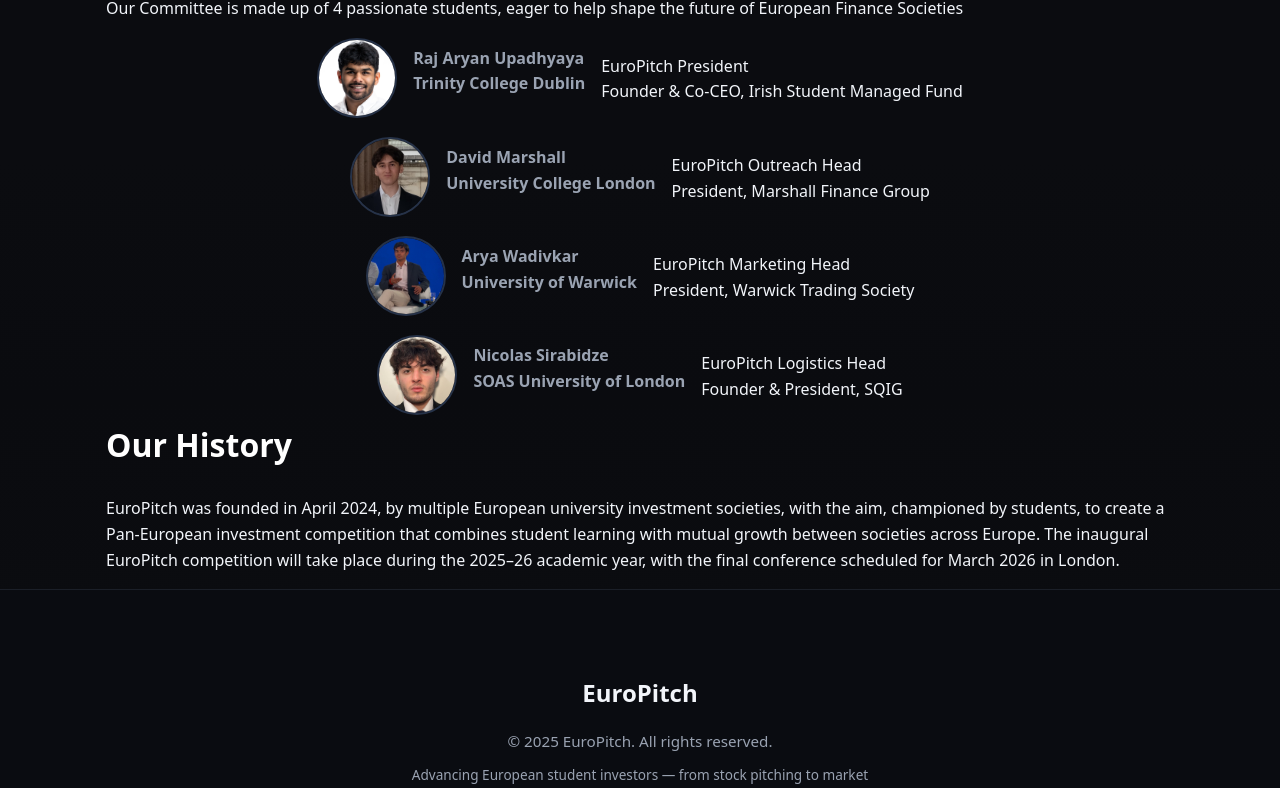
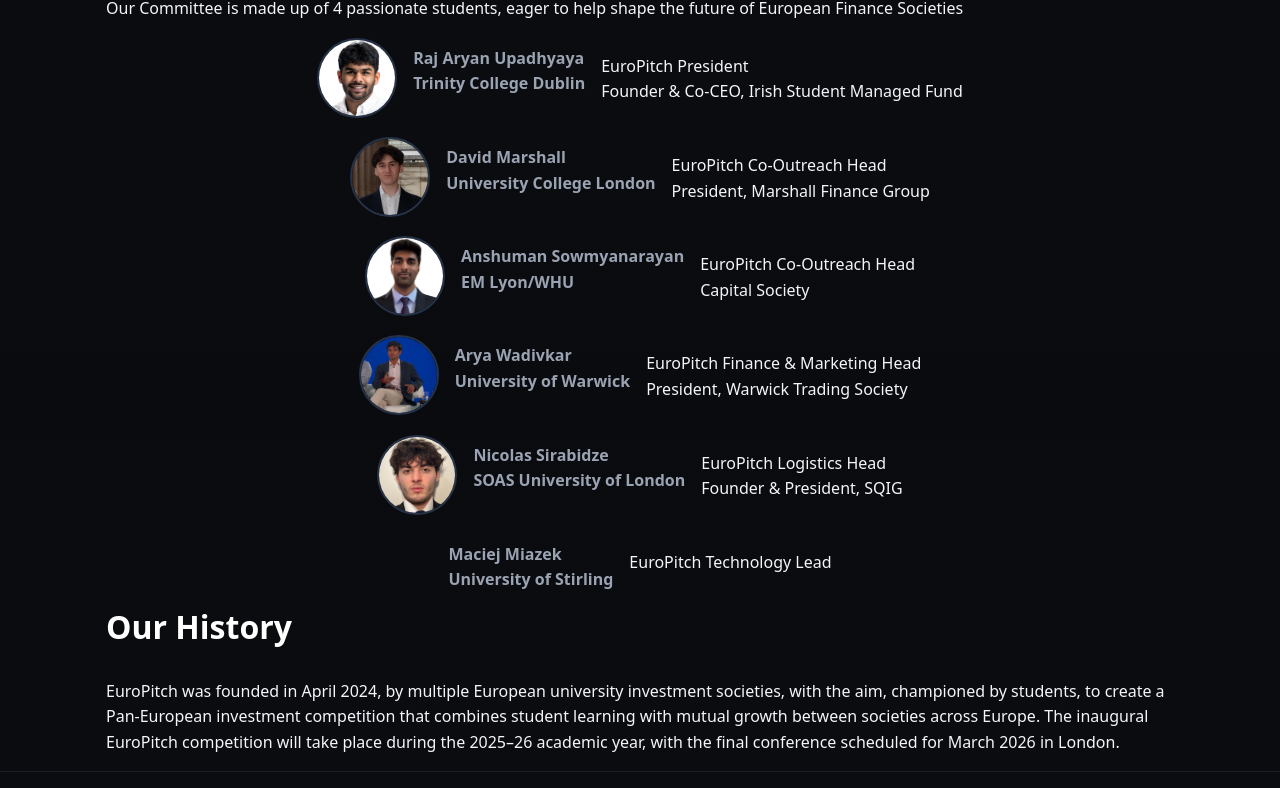
Before and after one commit to EuroPitch/EuroPitch, a React (Vite) app in the folder frontend/: page /about in a window 1280 px wide. Shown: the part 403-1191 px from the top of the page. Built offline with nearby package versions, Linux system fonts and the light colour scheme.

Commit message:
Added more to the about

```diff
--- a/frontend/src/pages/About.jsx
+++ b/frontend/src/pages/About.jsx
@@ -2,6 +2,7 @@
 import Arya from "../assets/Arya.png";
 import David from "../assets/David.png";
 import Nicolas from "../assets/Nicolas.png";
+import Anshuman from "../assets/Anshuman.png";
 
 const About = () => (
     <section className="container page">
@@ -29,17 +30,26 @@
         <div className="member-card">
             <img src={David} alt="David Marshall" className="member-photo" />
             <h4>David Marshall <br/> University College London</h4>
-            <p>EuroPitch Outreach Head<br/>President, Marshall Finance Group</p>
+            <p>EuroPitch Co-Outreach Head<br/>President, Marshall Finance Group</p>
+        </div>
+        <div className="member-card">
+            <img src={Anshuman} alt="Anshuman Sowmyanarayan" className="member-photo" />
+            <h4>Anshuman Sowmyanarayan <br/> EM Lyon/WHU</h4>
+            <p>EuroPitch Co-Outreach Head <br/> Capital Society</p>
         </div>
         <div className="member-card">
             <img src={Arya} alt="Arya Wadivkar" className="member-photo" />
             <h4>Arya Wadivkar <br/> University of Warwick</h4>
-            <p>EuroPitch Marketing Head <br/> President, Warwick Trading Society</p>
+            <p>EuroPitch Finance & Marketing Head <br/> President, Warwick Trading Society</p>
         </div>
         <div className="member-card">
             <img src={Nicolas} alt="Nicolas Sirabidze" className="member-photo" />
             <h4>Nicolas Sirabidze <br/> SOAS University of London</h4>
             <p>EuroPitch Logistics Head<br/>Founder & President, SQIG</p>
+        </div>
+        <div className="member-card">
+            <h4>Maciej Miazek <br/> University of Stirling</h4>
+            <p>EuroPitch Technology Lead</p>
         </div>
         </div>
         <h2>Our History</h2>
```
Also changed, not shown: frontend/src/assets/Anshuman.png (added).
